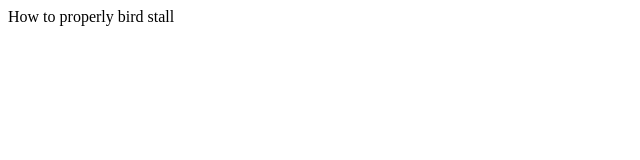
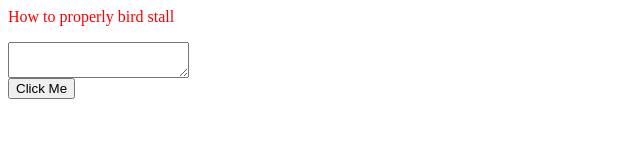
Before and after one commit to Mcctise17/BootCampBen, a website: page index.html in a window 1280 px wide. Shown: the whole page, without its empty margins (0-640 px from the left). Drawn offline with Linux system fonts and the light colour scheme.

Commit message:
Updated dialog

```diff
--- a/index.html
+++ b/index.html
@@ -3,6 +3,9 @@
     <title>Kendama how-to forum</title>
 </head>
 <body>
-    How to properly bird stall
+  <p style="color:red">How to properly bird stall</p>
+  <textarea id="my-text"></textarea>
+  <br>
+  <button onclick="alert(document.getElementById('my-text').value);">Click Me</button>
 </body>
 </html>
```
